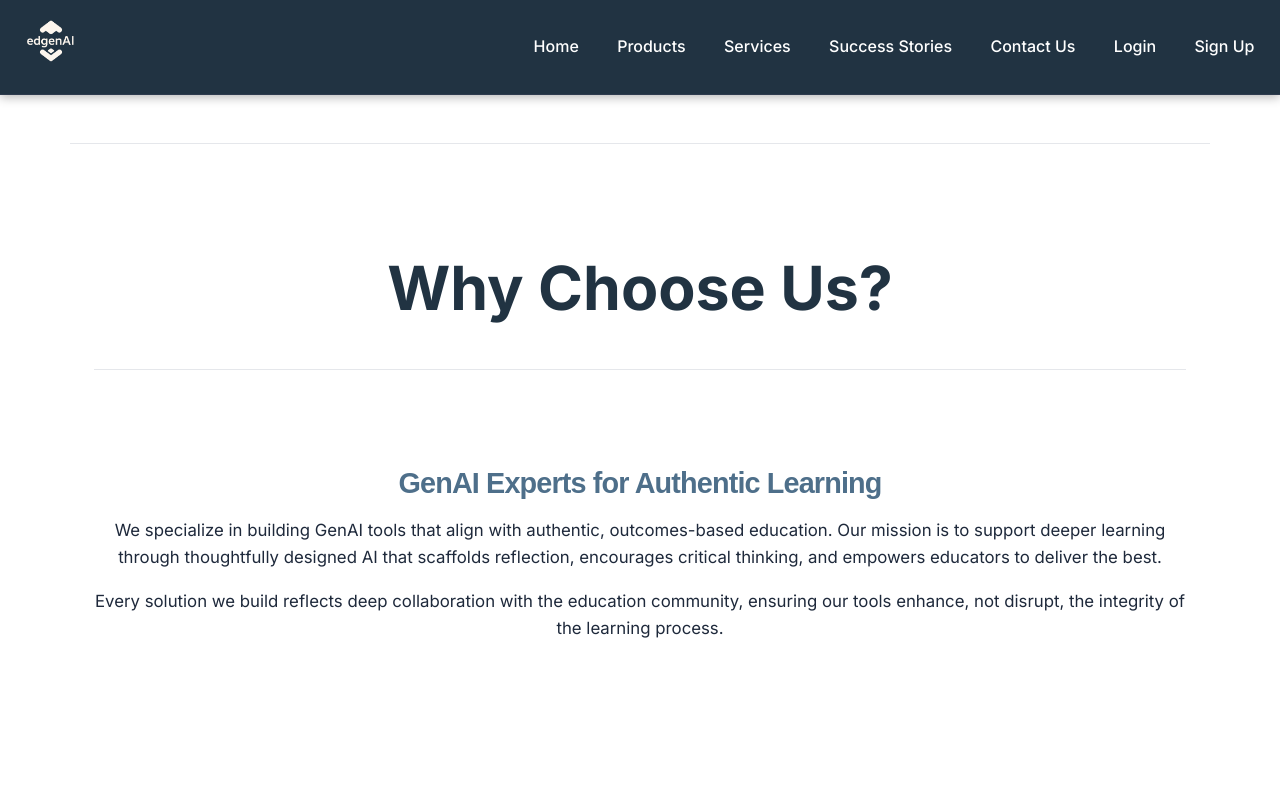
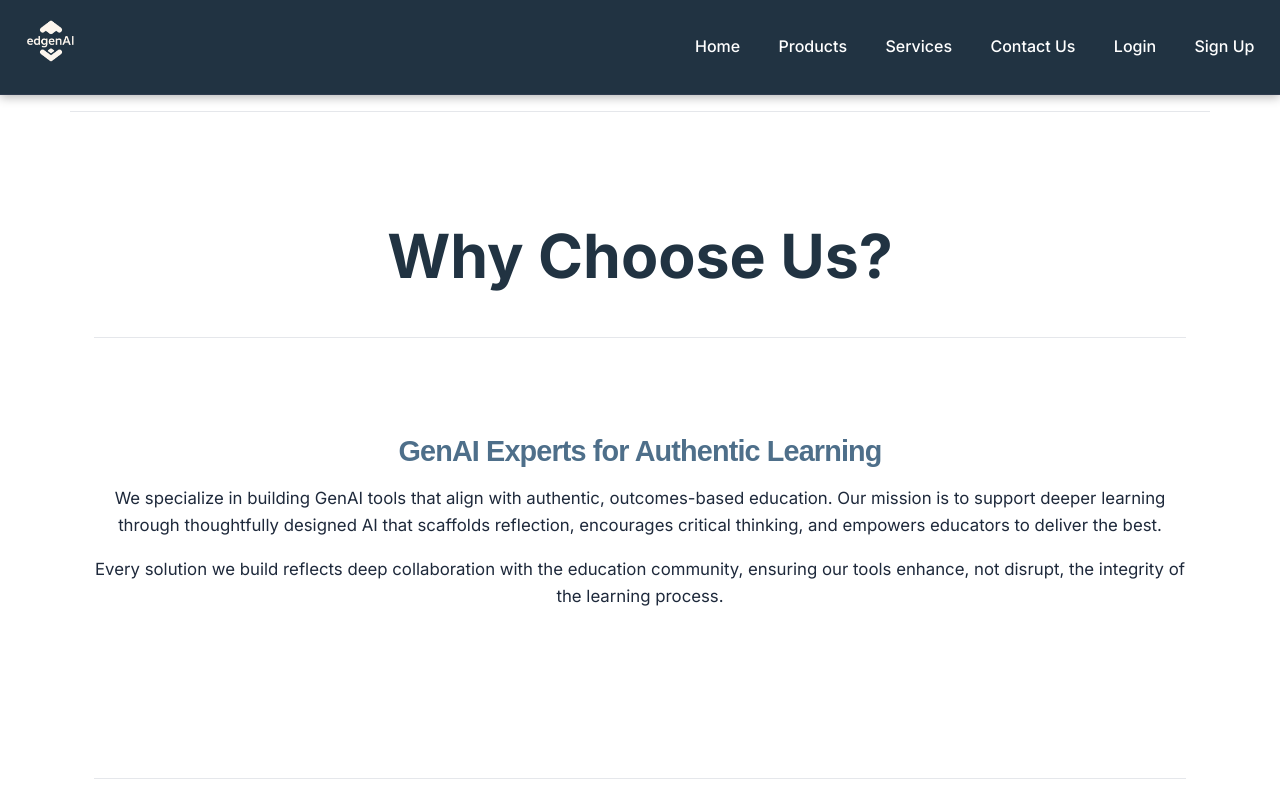
Before and after one commit to abhimishhra29/ed_AI_frontend, a Next.js app in the folder frontend/: page /why-edgenai in a window 1280 px wide. Shown: the top 800 px of the page. Built offline with nearby package versions, Linux system fonts and the light colour scheme.

Commit message:
Removed the success stories

```diff
--- a/frontend/src/app/layout.tsx
+++ b/frontend/src/app/layout.tsx
@@ -11,7 +11,6 @@ import '../styles/pages/AutoGrade.css';
 import '../styles/pages/AutoGradingWizard.css';
 import '../styles/pages/Tools.css';
 import '../styles/pages/Signup.css';
-import '../styles/pages/SuccessStories.css';
 import '../styles/pages/WhyEdGenAI.css';
 import '../styles/pages/AdminPanel.css';
 import '../styles/pages/login.css';
--- a/frontend/src/components/Header.tsx
+++ b/frontend/src/components/Header.tsx
@@ -236,10 +236,6 @@ const Header: FC = () => {
                   Services
                 </Link>
 
-                <Link href="/success-stories" className="mobile-menu-link" onClick={closeAll}>
-                  Success Stories
-                </Link>
-
                 <Link href="/contact" className="mobile-menu-link" onClick={closeAll}>
                   Contact Us
                 </Link>
@@ -309,12 +305,6 @@ const Header: FC = () => {
             </Link>
           </div>
 
-          <div className="nav-item" onMouseEnter={() => setOpenMenu("success")}>
-            <Link href="/success-stories" className="nav-link" onClick={closeAll}>
-              Success Stories
-            </Link>
-          </div>
-
           <Link href="/contact" className="nav-link" onClick={closeAll}>
             Contact Us
           </Link>
--- a/frontend/src/styles/pages/SuccessStories.css
+++ /dev/null
@@ -1,12 +0,0 @@
-.success-page h1 {
-  text-align: center;
-  margin-bottom: 1rem;
-}
-
-.page-section {
-  margin-top: 2rem;
-}
-
-.page-section h2 {
-  margin-bottom: 0.5rem;
-}
```
Also changed, not shown: frontend/src/app/success-stories/page.tsx (deleted, +0 -15 lines).
